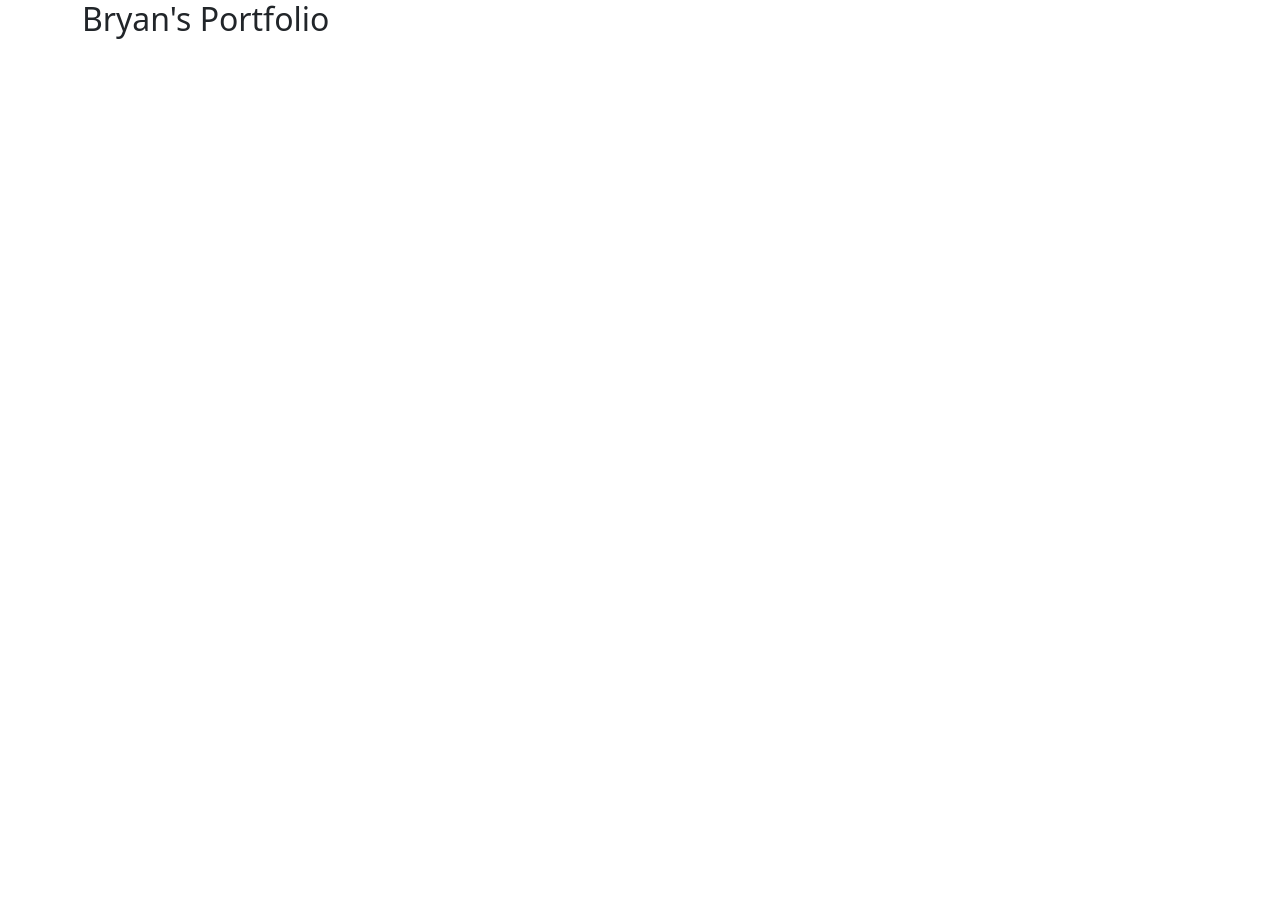
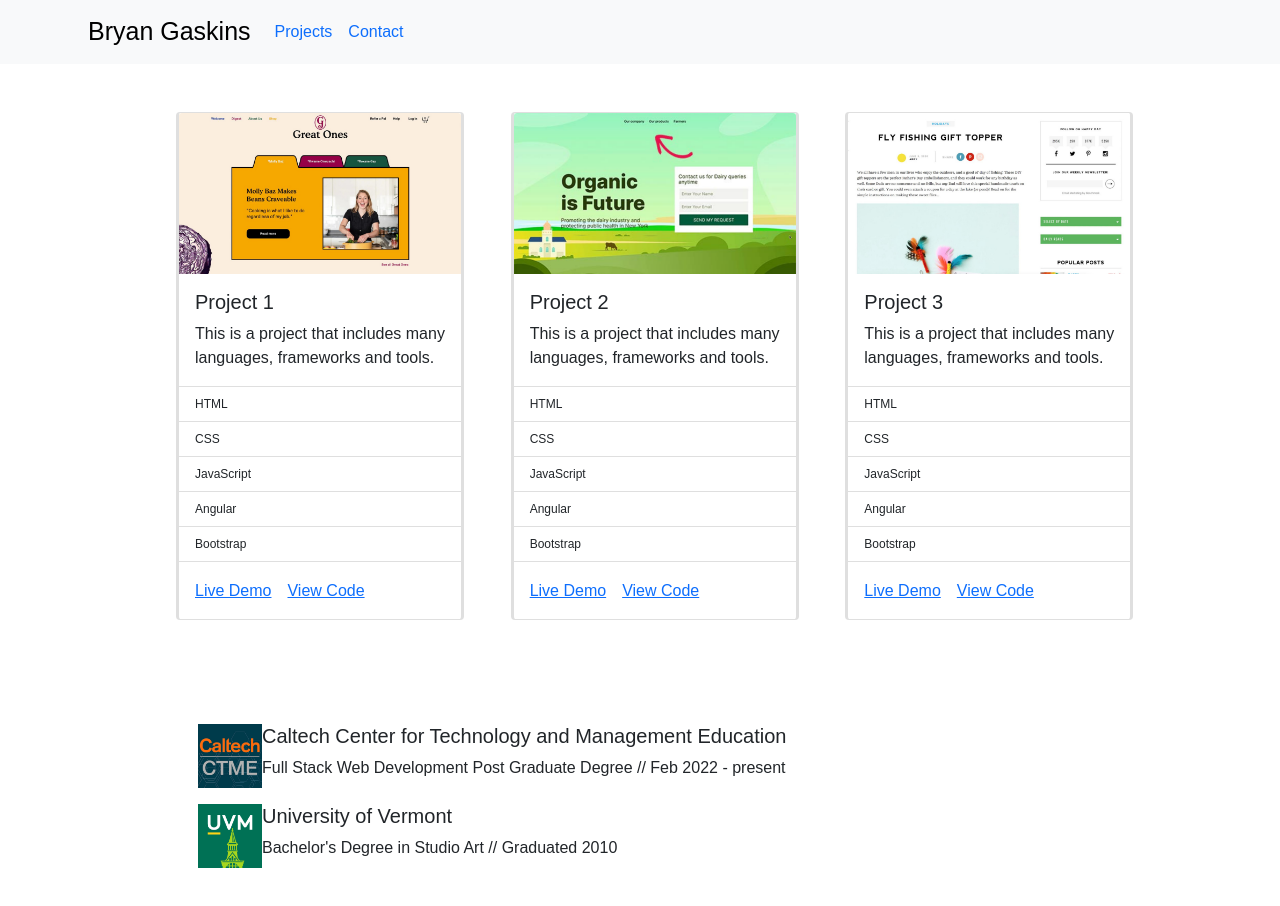
Before and after one commit to bgaskins/portfolio, an Angular app: page / in a window 1280 px wide. Shown: the top 906 px of the page. Before the commit the page ends 800 px from the top, so only its background shows below. Built offline with nearby package versions, Linux system fonts and the light colour scheme.

Commit message:
Configured modules, components, Bootstrap and JQuery

```diff
--- a/src/app/app-routing.module.ts
+++ b/src/app/app-routing.module.ts
@@ -1,10 +1,13 @@
 import { NgModule } from '@angular/core';
 import { RouterModule, Routes } from '@angular/router';
+
 
 const routes: Routes = [];
 
 @NgModule({
+  declarations: [],
   imports: [RouterModule.forRoot(routes)],
-  exports: [RouterModule]
+  exports: [RouterModule],
 })
+
 export class AppRoutingModule { }
--- a/src/app/app.component.html
+++ b/src/app/app.component.html
@@ -1,7 +1,2 @@
-<div class="container">
-  <div class="row">
-    <div class="col-md-12">
-      <h2>Bryan's Portfolio</h2>
-    </div>
-  </div>
-</div>
+<app-header></app-header>
+<app-home></app-home>
--- a/src/app/app.module.ts
+++ b/src/app/app.module.ts
@@ -3,10 +3,14 @@ import { BrowserModule } from '@angular/platform-browser';
 
 import { AppRoutingModule } from './app-routing.module';
 import { AppComponent } from './app.component';
+import { HeaderComponent } from './header/header.component';
+import { HomeComponent } from './home/home.component';
 
 @NgModule({
   declarations: [
-    AppComponent
+    AppComponent,
+    HeaderComponent,
+    HomeComponent
   ],
   imports: [
     BrowserModule,
--- a/src/index.html
+++ b/src/index.html
@@ -7,9 +7,12 @@
   <base href="/">
   <meta name="viewport" content="width=device-width, initial-scale=1">
   <link rel="icon" type="image/x-icon" href="favicon.ico">
+  <link rel="stylesheet" href="../node_modules/bootstrap/dist/css/bootstrap.css">
 </head>
 
 <body>
+  <script src="../node_modules/jquery/dist/jquery.js"></script>
+  <script src="../node_modules/bootstrap/dist/js/bootstrap.js"></script>
   <app-root></app-root>
 </body>
 
```
